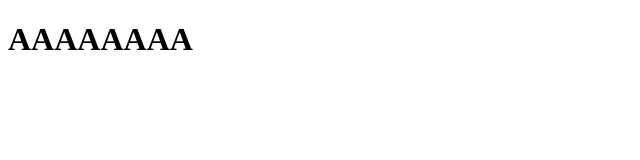
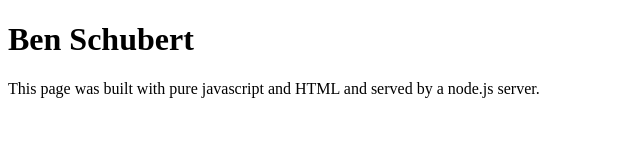
Before and after one commit to benschoob/benschoob.github.io, a website: page pages/index.html in a window 1280 px wide. Shown: the whole page, without its empty margins (0-640 px from the left). Drawn offline with Linux system fonts and the light colour scheme; files that its build step writes are made by us from their sources.

Commit message:
added scripts and stylesheets for index.html

```diff
--- a/pages/index.html
+++ b/pages/index.html
@@ -1,9 +1,13 @@
 <!DOCTYPE html>
 <html>
     <head>
+        <title>Ben Schubert</title>
         <meta encoding="utf-8">
+        <link rel="stylesheet" href="/app/style/style.css">
+        <script type="text/javascript" src="/app/scripts/index.js"></script>
     </head>
     <body>
-        <h1>AAAAAAAA</h1>
+        <h1 tag="header">Ben Schubert</h1>
+        <p>This page was built with pure javascript and HTML and served by a node.js server.</p>
     </body>
 </html>
```
Also changed, not shown: scripts/index.js (added), server.js (renamed from app.js), style/style.css (added), 1 other file.
